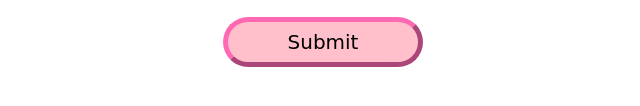
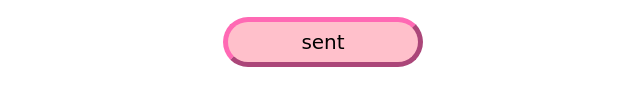
Before and after one commit to TaniaZaslon/myportfolio, a plain HTML site: page HTML-CSS/form.html in a window 1280 px wide. Shown: the part 406-512 px from the top of the page, 317-957 px from the left. Drawn offline with Linux system fonts and the light colour scheme.

Commit message:
Update form.html
work on the bugs

```diff
--- a/HTML-CSS/form.html
+++ b/HTML-CSS/form.html
@@ -13,7 +13,7 @@
 			<input required type="text" placeholder="your question..." name="your_question">
 			<input required type="text"  placeholder="your name" name="your_name" title="sent">
 			<input required type="email" placeholder="your e-mail" name="your_mail">
-			<input  type="submit" name="write">
+			<input  type="submit" value="sent" name="write">
 
 		</form>
 	</main>
```
